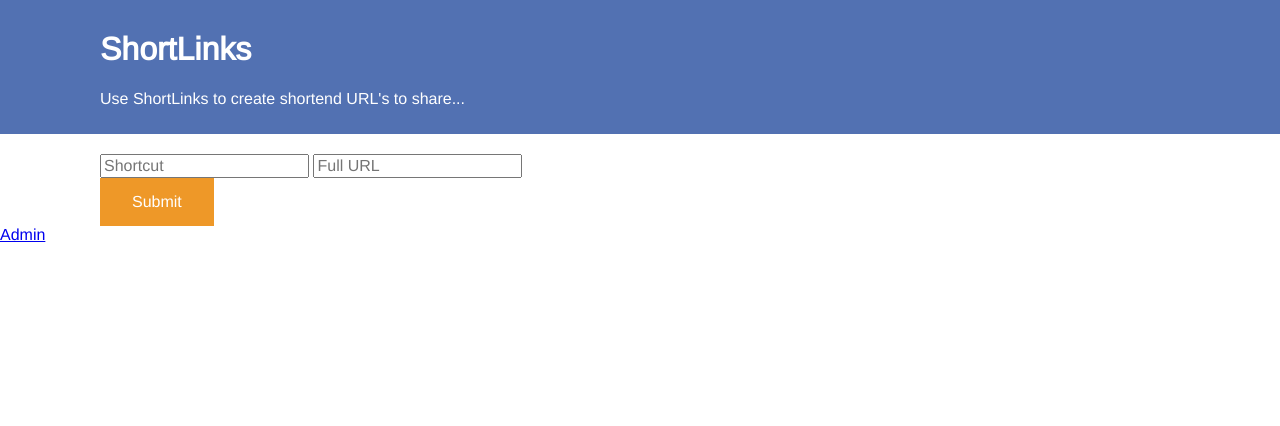
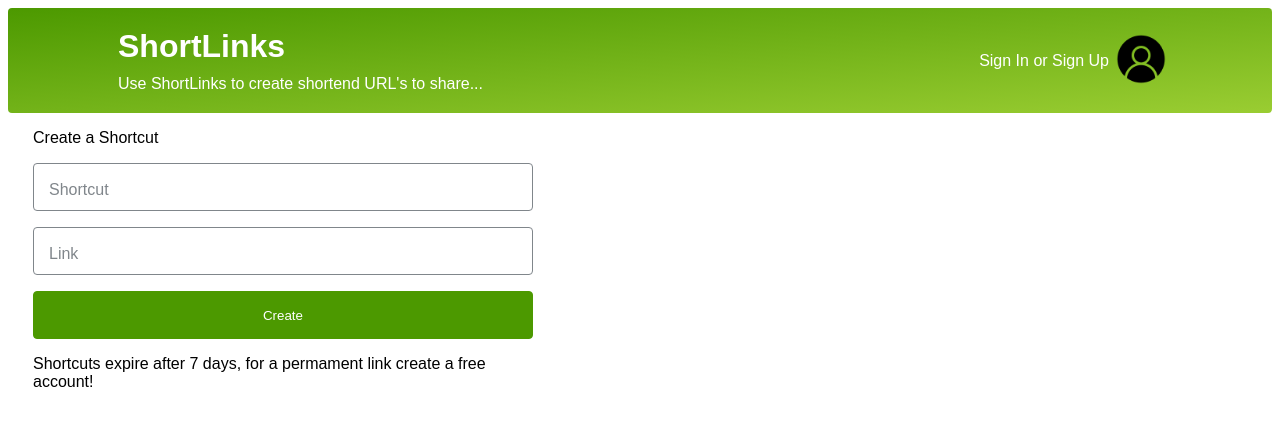
Before and after one commit to greensurfer/CP_4, a website: page public/index.html in a window 1280 px wide. Drawn offline with nearby package versions, Linux system fonts and the light colour scheme.

Commit message:
GUI improvements

```diff
--- a/public/index.html
+++ b/public/index.html
@@ -6,19 +6,44 @@
     <link rel="stylesheet" href="/styles.css" />
     <title>ShortLinks</title>
 </head>
-
 <body>
     <div id="app">
         <div class="header">
+            <div>
                 <h1>ShortLinks</h1>
                 <p>Use ShortLinks to create shortend URL's to share...</p>
             </div>
+            <div id="account" title="Create an account for free!">
+                <label for="sign in">Sign In or Sign Up</label>
+                <button id="sign in" type="submit" v-on:click="login()"><img src="./user.png" /></button>
+            </div>
+        </div>
+    </div>
     <div class="content">
-      <form @submit.prevent="addShortcut">
-        <input v-model="shortcut" placeholder="Shortcut">
-        <input v-model="link" placeholder="Full URL">
-        <br />
-        <button type="submit">Submit</button>
+        <form id="colorForm" @submit.prevent="addShortcut">
+            <p>Create a Shortcut</p>
+            <div>
+                <input v-model="shortcut" v-bind:class="{ hasText: hasShortcut }" />
+                <label>Shortcut</label>
+            </div>
+            <div>
+                <input v-model="link" v-bind:class="{ hasText: hasLink }" />
+                <label>Link</label>
+            </div>
+            <button type="submit">Create</button>
+            <p>Shortcuts expire after 7 days, for a permament link create a free account!</p>
+        </form>
+        <!-- <form id="colorForm" @submit.prevent="login">
+                <p>Login</p>
+                <div>
+                    <input v-model="email" v-bind:class="{ hasText: hasEmail }" />
+                    <label>Email</label>
+                </div>
+                <div>
+                    <input type="password" v-model="password" v-bind:class="{ hasText: hasPassword }" />
+                    <label>Password</label>
+                </div>
+                <button type="submit">Login</button> -->
         </form>
     </div>
     </div>
@@ -27,8 +52,4 @@
     <script src="/script.js"></script>
 </body>
 
-<div class="footer">
-  <a href="/admin.html">Admin</a>
-</div>
-
 </html>
--- a/public/script.js
+++ b/public/script.js
@@ -3,6 +3,14 @@ var app = new Vue({
   data: {
     shortcut: '',
     link: '',
+  },
+  computed: {
+    hasShortcut() {
+      return this.shortcut.trim().length !== 0;
+    },
+    hasLink() {
+      return this.link.trim().length !== 0;
+    },
   },
   methods: {
     async addShortcut() {
@@ -30,5 +38,8 @@ var app = new Vue({
         console.log(error);
       }
     },
+    login(){
+        alert("Clicked");
+    },
   }
 });
--- a/public/styles.css
+++ b/public/styles.css
@@ -1,170 +1,132 @@
-body {
-  font-family: 'Arimo', sans-serif;
-  font-size: 16px;
-  margin: 0px;
-  background: #fff;
+html {
+    font: 400 16px 'PT Sans', sans-serif;
 }
 
-/* Header */
 .header {
-  justify-content: space-between;
-  background: #5271B2;
-  padding: 10px 100px;
-  color: white;
+    justify-content: space-between;
+    vertical-align: top;
+    background-image: linear-gradient(to bottom right, rgb(76, 153, 0), rgb(154, 205, 50));
+    border-radius: 4px;
+    padding: 10px 100px;
+    color: white;
+    display: flex;
 }
 
 .header a {
-  color: white;
+    color: white;
 }
 
-/* Content */
-.content {
-  padding: 20px 100px 0px 100px;
+.header h1 {
+    margin: 10px;
 }
 
-/* Login Form */
-.modal-mask {
-  position: fixed;
-  z-index: 9998;
-  top: 0;
-  left: 0;
-  width: 100%;
-  height: 100%;
-  background-color: rgba(0, 0, 0, .5);
-  display: table;
-  transition: opacity .3s ease;
+.header p {
+    margin: 10px;
 }
 
-.modal-wrapper {
-  display: table-cell;
-  vertical-align: middle;
+#account {
+    display: flex;
+align-items: center;
+justify-content: center;
 }
 
-.modal-container {
-  width: 500px;
-  margin: 0px auto;
-  padding: 20px 30px;
-  background-color: #fff;
-  border-radius: 2px;
-  box-shadow: 0 2px 8px rgba(0, 0, 0, .33);
-  transition: all .3s ease;
-  font-family: Helvetica, Arial, sans-serif;
+.header label {
+    margin-right: 1px;
+    text-align:center;
 }
 
-.modal-header h1 {
-  margin-bottom: 30px;
-  font-size: 1.5em;
+.header button {
+    background-color: Transparent;
+    border: none;
 }
 
-.modal-body {
-  margin: 0;
+.header img {
+    max-width: 50px;
+    max-height: 50px;
 }
 
-.modal-body input {
-  margin-bottom: 20px;
-  height: 30px;
+#colorForm {
+    max-width: 500px;
+    padding-left: 25px;
 }
 
-.modal-footer {
-  margin-top: 20px;
-  display: flex;
-  justify-content: space-between;
+#colorForm label {
+    display: inline-block;
+    transition: all 150ms;
+    transition-timing-function: cubic-bezier(0.4, 0, 0.2, 1), cubic-bezier(0.4, 0, 0.2, 1);
+    transition-property: transform color left;
+    background-color: white;
+    font-size: 16px;
+    color: #80868b;
+    padding: 0 8px;
+    bottom: 12px;
+    left: 8px;
+    position: absolute;
+    z-index: 1;
 }
 
-.modal-default-button {
-  float: right;
+#colorForm>div {
+    position: relative;
 }
 
-/*
-  * The following styles are auto-applied to elements with
-  * transition="modal" when their visibility is toggled
-  * by Vue.js.
-  *
-  * You can easily play with the modal transition by editing
-  * these styles.
-  */
-.modal-enter {
-  opacity: 0;
+#colorForm input {
+    box-flex: 1;
+    flex-shrink: 1;
+    background-color: transparent;
+    border: none;
+    display: block;
+    height: 48px;
+    padding: 13px 15px;
+    line-height: 24px;
+    margin: 0;
+    min-width: 0%;
+    outline: none;
+    z-index: 0;
+    border-radius: 4px;
+    border: 1px solid #80868b;
+    font-size: 16px;
+    box-sizing: border-box;
+    margin: 16px 0;
+    width: 100%;
+    position: relative;
+    z-index: 2;
+    transition: all 250ms;
+    transition-timing-function: cubic-bezier(0.4, 0, 0.2, 1), cubic-bezier(0.4, 0, 0.2, 1);
+    transition-property: border-color;
 }
 
-.modal-leave-active {
-  opacity: 0;
+#colorForm input:focus~label,
+#colorForm input.hasText~label {
+    transform: scale(0.75) translateY(-34px);
+    left: -8px;
+    z-index: 3;
 }
 
-.modal-enter .modal-container,
-.modal-leave-active .modal-container {
-  -webkit-transform: scale(1.1);
-  transform: scale(1.1);
+#colorForm input:focus~label {
+    color: rgb(76, 153, 0);
 }
 
-/* Ticket Form */
-textarea {
-  width: 100%;
-  max-width: 500px;
-  height: 100px;
+#colorForm input:focus {
+    color: black;
+    border-color: rgb(76, 153, 0);
+    border-width: 2px;
+    padding-left: 14px;
 }
 
-/* Ticket */
-.ticket {
-  display: flex;
+#colorForm button {
+    width: 100%;
+    height: 48px;
+    color: white;
+    background-color: rgb(76, 153, 0);
+    /* Original Blue -> rgb(25, 115, 232); */
+    border: 1px solid rgb(76, 153, 0);
+    border-radius: 4px;
+    transition: all 250ms;
+    transition-timing-function: cubic-bezier(0.4, 0, 0.2, 1), cubic-bezier(0.4, 0, 0.2, 1);
+    transition-property: background-color;
+    cursor: pointer;
 }
 
-.problem {
-  flex: 5;
+#colorForm button:hover {
+    background-color: rgb(51, 102, 0);
 }
-
-.delete {
-  flex: 1;
-}
-
-/* General */
-.error {
-  color: #B2261C;
-}
-
-input, textarea, select, button {
-  font-family: 'Arimo', sans-serif;
-  font-size: 1em;
-}
-
-button {
-  border: none;
-  text-align: center;
-  text-decoration: none;
-  display: inline-block;
-  padding: 15px 32px;
-}
-
-button {
-  background-color: #EE9828;
-  color: white;
-}
-
-button:hover {
-  background-color: #C47D21;
-  color: white;
-}
-
-button.other {
-  background-color: #5271B2;
-  color: white;
-}
-
-button.other:hover {
-  background-color: #4261A2;
-  color: white;
-}
-
-button.close {
-  background-color: #aaa;
-  color: white;
-}
-
-button.close:hover {
-  background-color: #888;
-  color: white;
-}
-
-.lookup{
-	background-color: #5271B2;
-}
```
Also changed, not shown: public/user.png (added), 1 other file. Lines whose indentation alone changed are shown as unchanged.
